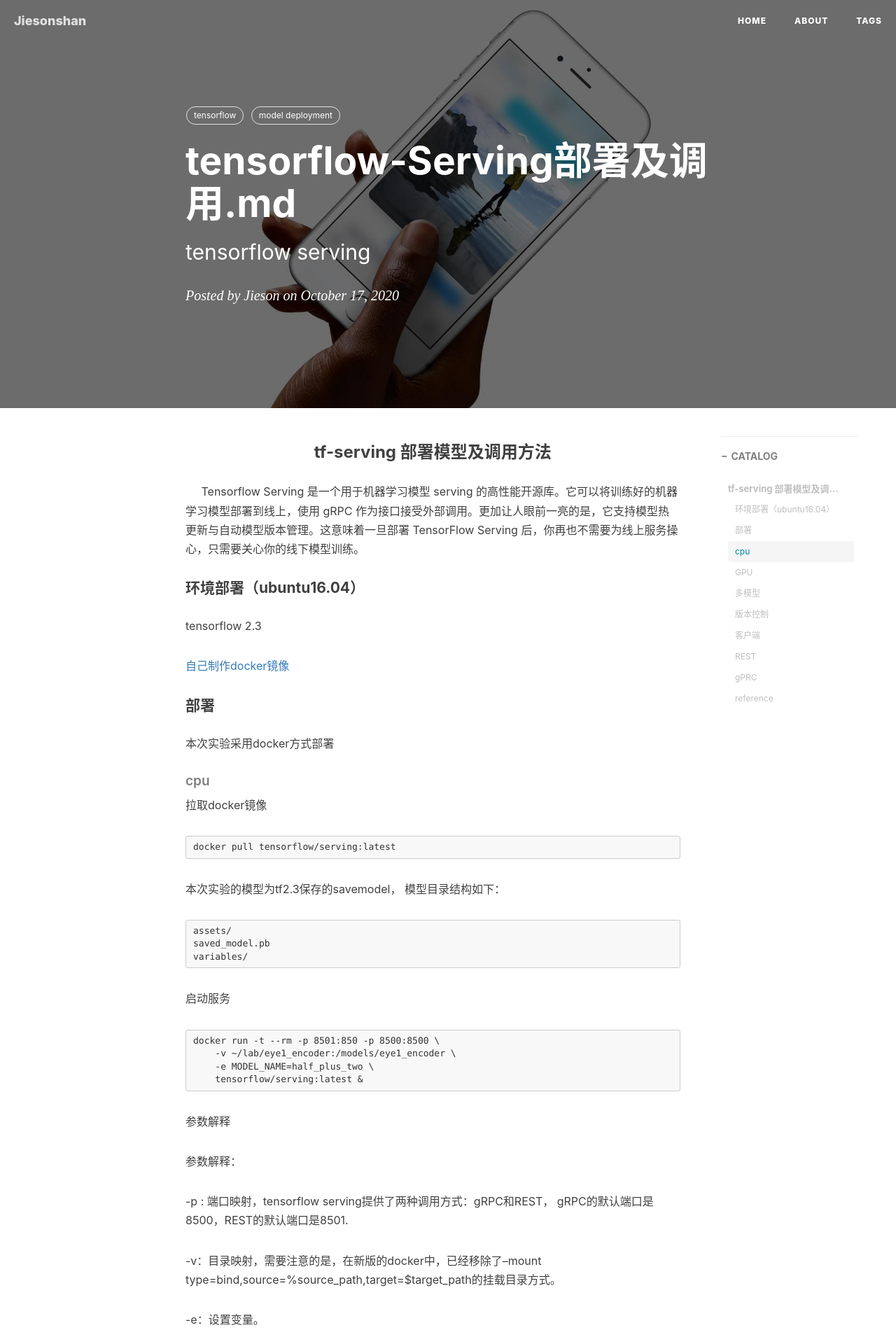
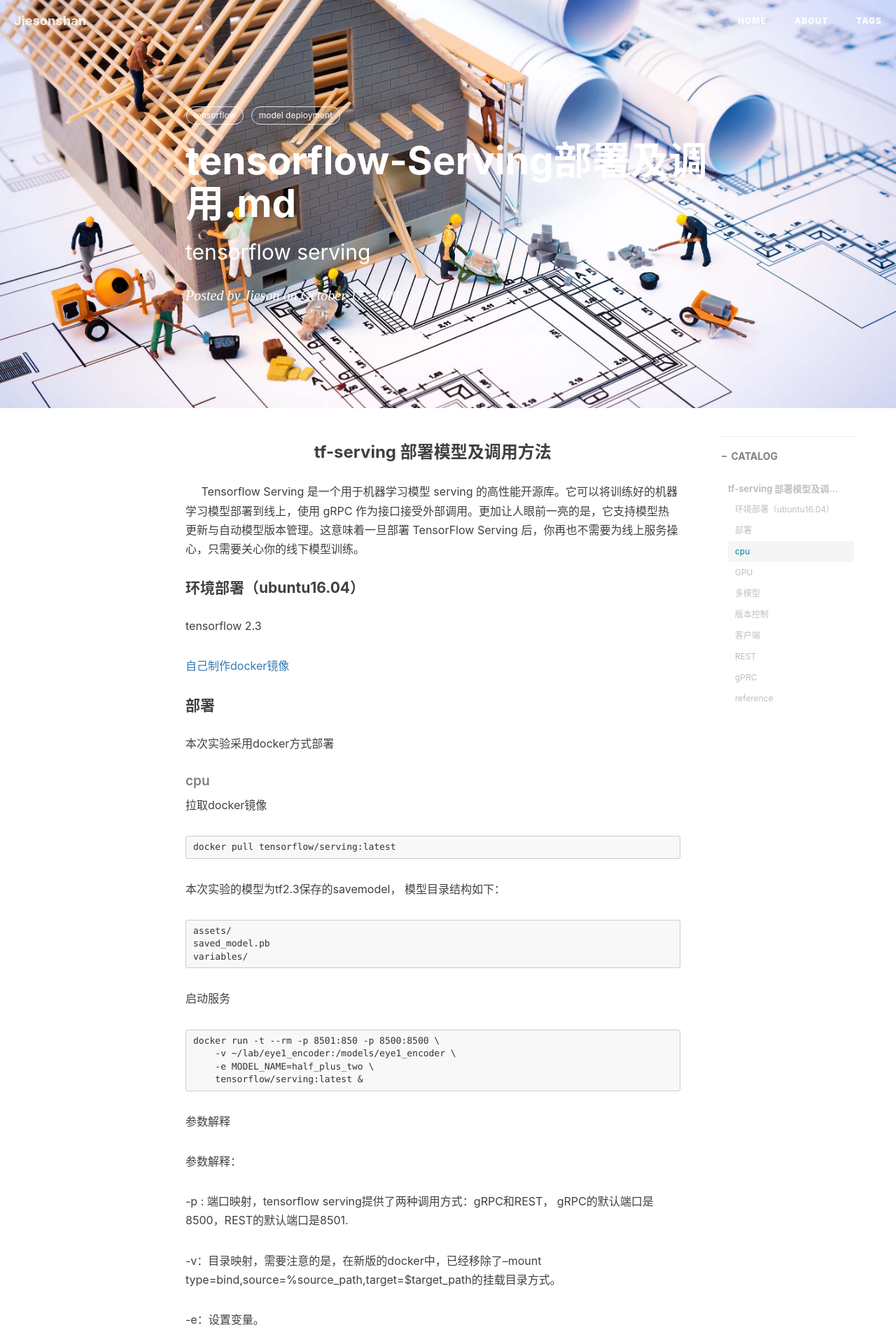
Before and after one commit to jiesonshan/jiesonshan.github.io, a Jekyll site: the page built from _posts/2020-10-17-tensorflow-Serving部署及调用.md, in a window 1280 px wide. Shown: the top 1920 px of the page at 70% size. Built offline with Jekyll 4.4.1, drawn with Linux system fonts in a browser that asks for light colours; nearby versions of some CDN libraries; comment, search, counter and statistics services are not loaded.

Commit message:
tensorflow serving

```diff
--- a/_posts/2020-10-17-tensorflow-Serving部署及调用.md
+++ b/_posts/2020-10-17-tensorflow-Serving部署及调用.md
@@ -4,7 +4,7 @@ title:      tensorflow-Serving部署及调用.md
 subtitle:   tensorflow serving
 date:       2020-10-17
 author:     Jieson
-header-img: img/post-bg-ios9-web.jpg
+header-img: img/post-bg-map.jpg
 catalog: true
 tags:
     - tensorflow
```
